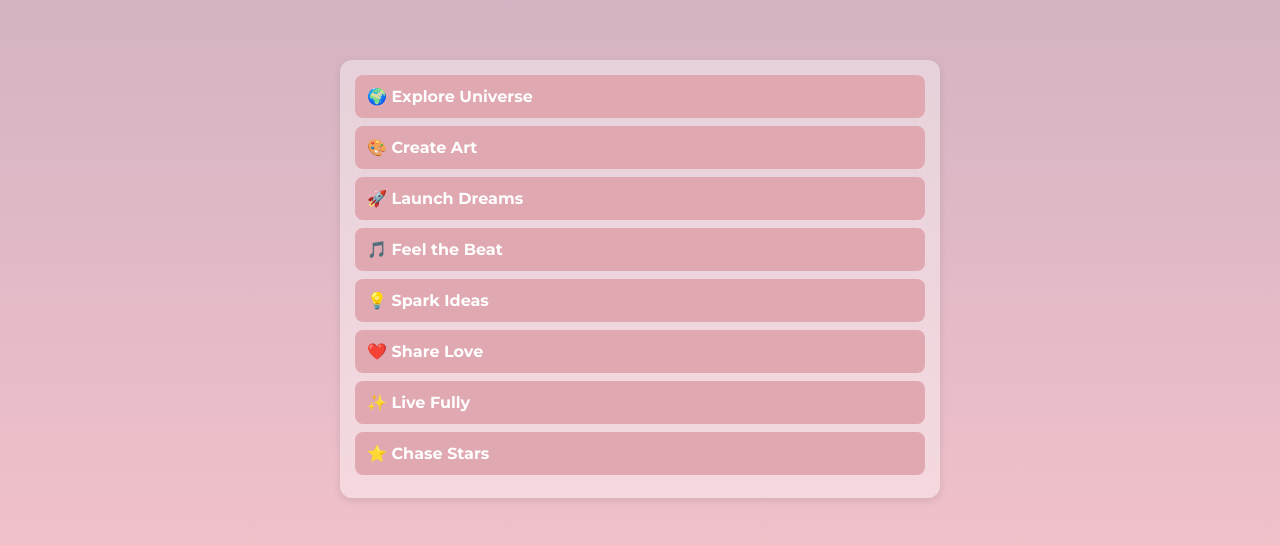
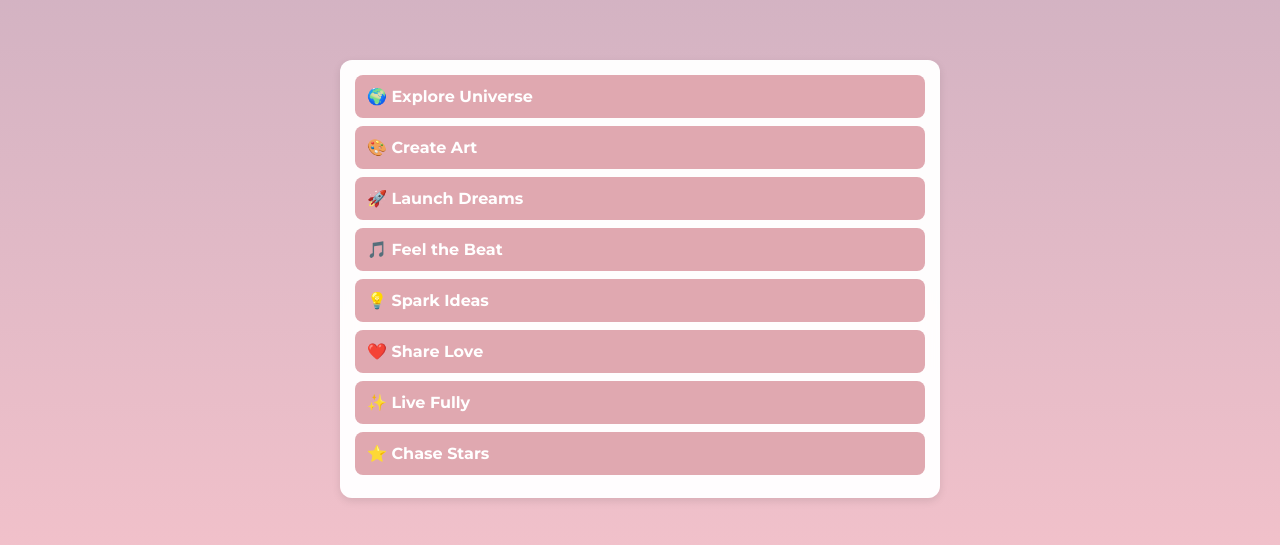
Before and after one commit to Nastyaord/drag-and-drop, a plain HTML site: page index.html in a window 1280 px wide. Shown: the part 121-666 px from the top of the page. Drawn offline with Linux system fonts and the light colour scheme; a web font is replaced by a local one.

Commit message:
Drag and drop updated background

```diff
--- a/index.css
+++ b/index.css
@@ -24,7 +24,7 @@ body {
 
 .wrapper {
     min-width: 600px;
-    background: rgba(255, 255, 255, 0.4);
+    background: rgba(255, 255, 255, 0.97);
     padding: 15px;
     border-radius: 12px;
     box-shadow: var(--box-shadow);
--- a/index.html
+++ b/index.html
@@ -2,7 +2,7 @@
 <html lang="en">
 <head>
     <meta charset="UTF-8">
-    <title>Title</title>
+    <title>Drag and drop</title>
     <link rel="stylesheet" href="index.css"></link>
     <link rel="preconnect" href="https://fonts.googleapis.com">
     <link rel="preconnect" href="https://fonts.gstatic.com" crossorigin>
```
